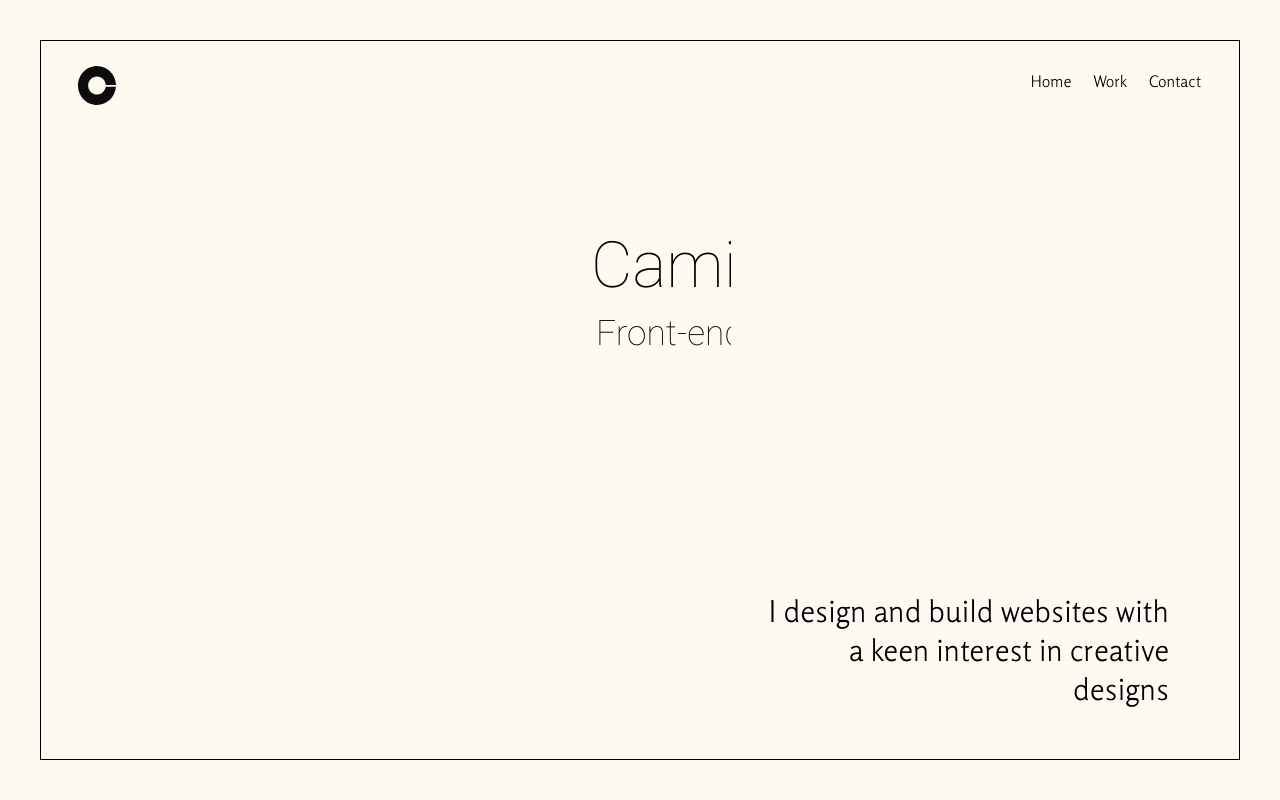
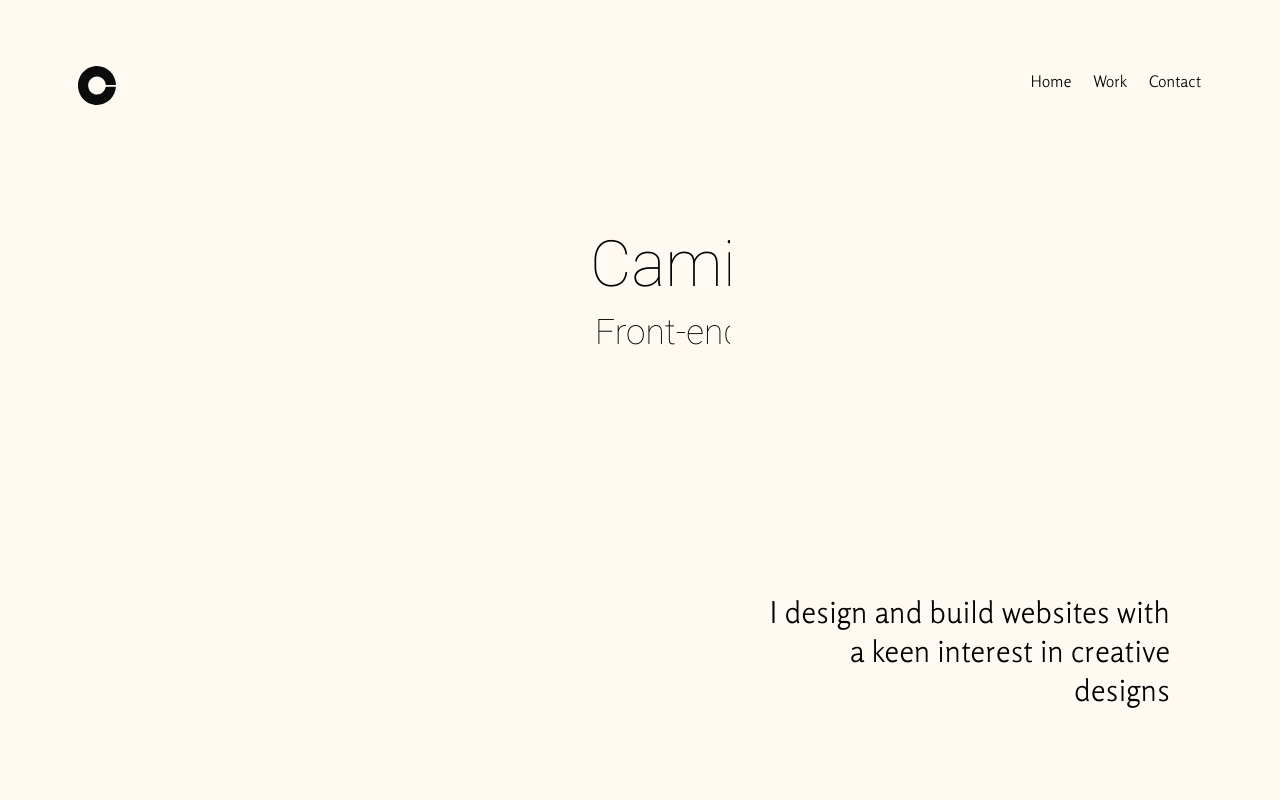
Before and after one commit to camille-granier/portfolio, a Next.js app: page / in a window 1280 px wide. Shown: the top 800 px of the page. Built offline with nearby package versions, Linux system fonts and the light colour scheme.

Commit message:
remove border on hero

```diff
--- a/styles/components/_hero.scss
+++ b/styles/components/_hero.scss
@@ -7,7 +7,7 @@
   display: flex;
   flex-direction: column;
   justify-content: space-around;
-  border: solid 1px black;
+
   min-height: 90vh;
   height: auto;
   margin: 5vh;
```
